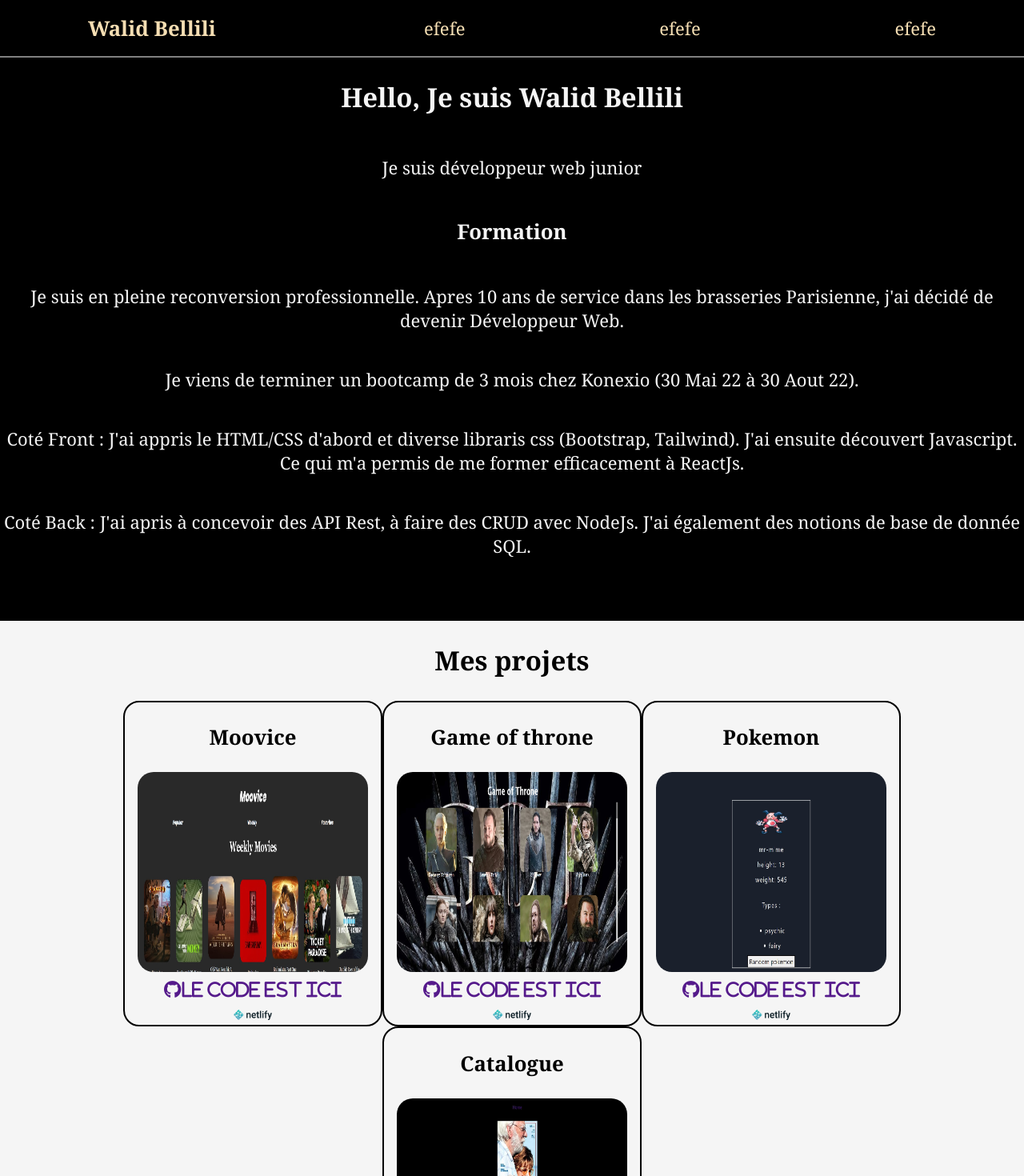
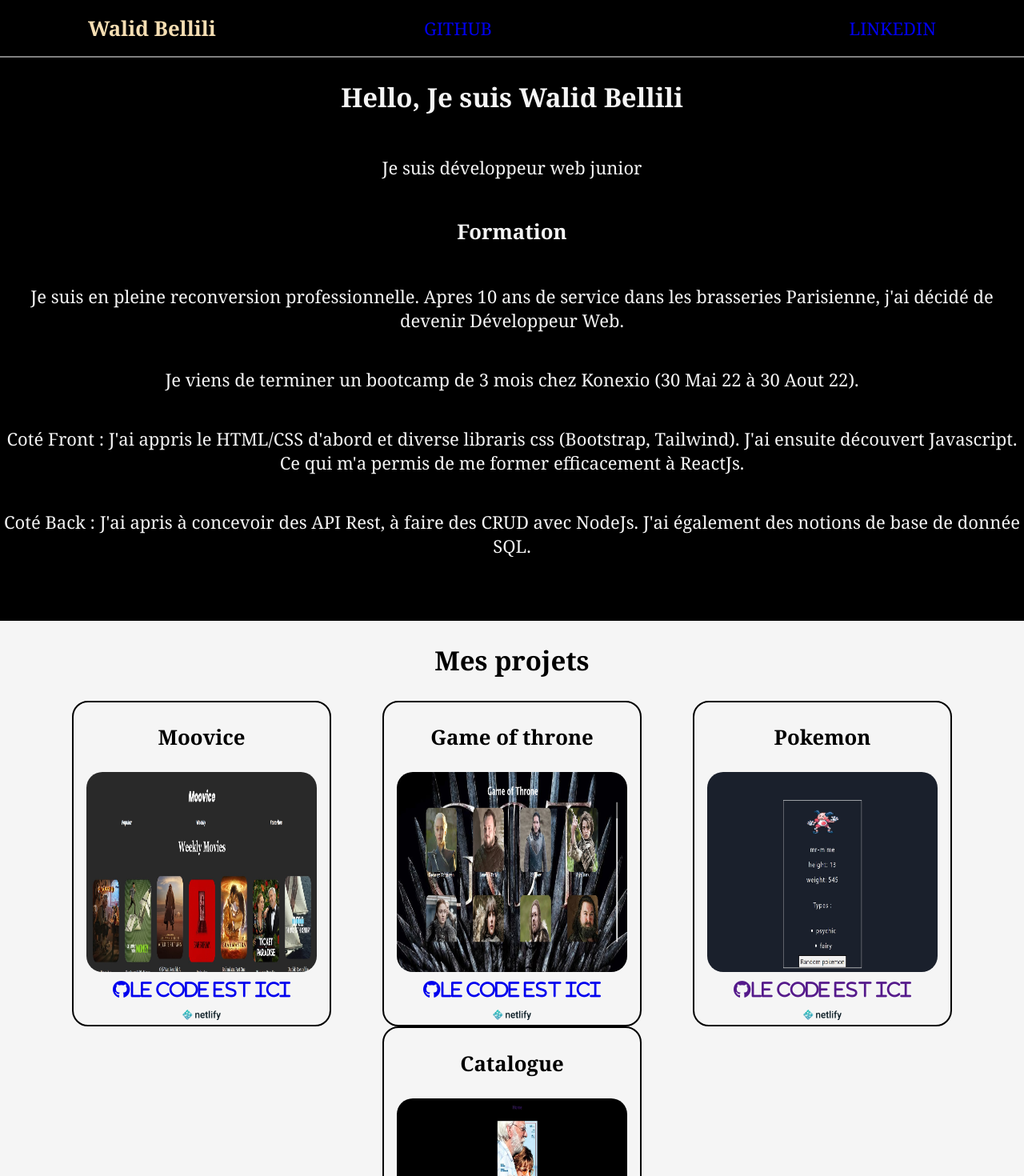
Before and after one commit to WalidBellili/portfolioV2, a React (Create React App) app: page / in a window 1280 px wide. Shown: the top 1470 px of the page at 80% size. Built offline with nearby package versions, Linux system fonts and the light colour scheme.

Commit message:
need to add more projects and a bit of css

```diff
--- a/src/assets/styles/index.css
+++ b/src/assets/styles/index.css
@@ -57,6 +57,7 @@ header nav ul li {
   align-items: center;
   justify-content: center;
   flex-wrap: wrap;
+  gap: 5%;
 }
 
 .mooviceContainer {
--- a/src/assets/styles/layout/_projects.scss
+++ b/src/assets/styles/layout/_projects.scss
@@ -7,5 +7,6 @@
     align-items: center;
     justify-content: center;
     flex-wrap: wrap;
+    gap: 5%;
   }
 }
--- a/src/components/Header.js
+++ b/src/components/Header.js
@@ -4,9 +4,12 @@ const Header = () => {
       <nav>
         <h1>Walid Bellili</h1>
         <ul>
-          <li>efefe</li>
-          <li>efefe</li>
-          <li>efefe</li>
+          <a href="https://github.com/WalidBellili">
+            <li>GITHUB</li>
+          </a>
+          <a href="https://www.linkedin.com/in/walidbellili/">
+            <li>LINKEDIN</li>
+          </a>
         </ul>
       </nav>
     </header>
--- a/src/components/RedirectionCardNetlifyCatalogue.js
+++ b/src/components/RedirectionCardNetlifyCatalogue.js
@@ -3,10 +3,10 @@ import React from "react";
 const RedirectionCardNetlifyCatalogue = () => {
   return (
     <div className="redirection">
-      <a href="">
+      <a href="https://github.com/WalidBellili/catalogue">
         <i class="fa-brands fa-github">Le code est ici</i>
       </a>
-      <a href="">
+      <a href="https://spontaneous-concha-d8a90c.netlify.app/movie/4">
         <img src={require("../assets/img/netlify.png")} alt="netlify" />
       </a>
     </div>
--- a/src/components/RedirectionCardNetlifyGot.js
+++ b/src/components/RedirectionCardNetlifyGot.js
@@ -3,10 +3,10 @@ import React from "react";
 const RedirectionCardNetlifyGot = () => {
   return (
     <div className="redirection">
-      <a href="">
+      <a href="https://github.com/WalidBellili/Game-of-thrones">
         <i class="fa-brands fa-github">Le code est ici</i>
       </a>
-      <a href="">
+      <a href="https://illustrious-cascaron-656aa5.netlify.app/">
         <img src={require("../assets/img/netlify.png")} alt="netlify" />
       </a>
     </div>
--- a/src/components/RedirectionCardNetlifyMoovice.js
+++ b/src/components/RedirectionCardNetlifyMoovice.js
@@ -1,10 +1,10 @@
 const RedirectionCardNetlifyMoovice = () => {
   return (
     <div className="redirection">
-      <a href="">
+      <a href="https://github.com/WalidBellili/Moovice">
         <i class="fa-brands fa-github">Le code est ici</i>
       </a>
-      <a href="">
+      <a href="https://aesthetic-mandazi-c51276.netlify.app">
         <img src={require("../assets/img/netlify.png")} alt="netlify" />
       </a>
     </div>
```
Also changed, not shown: 1 other file (tests, documents, lock files or other folders).
